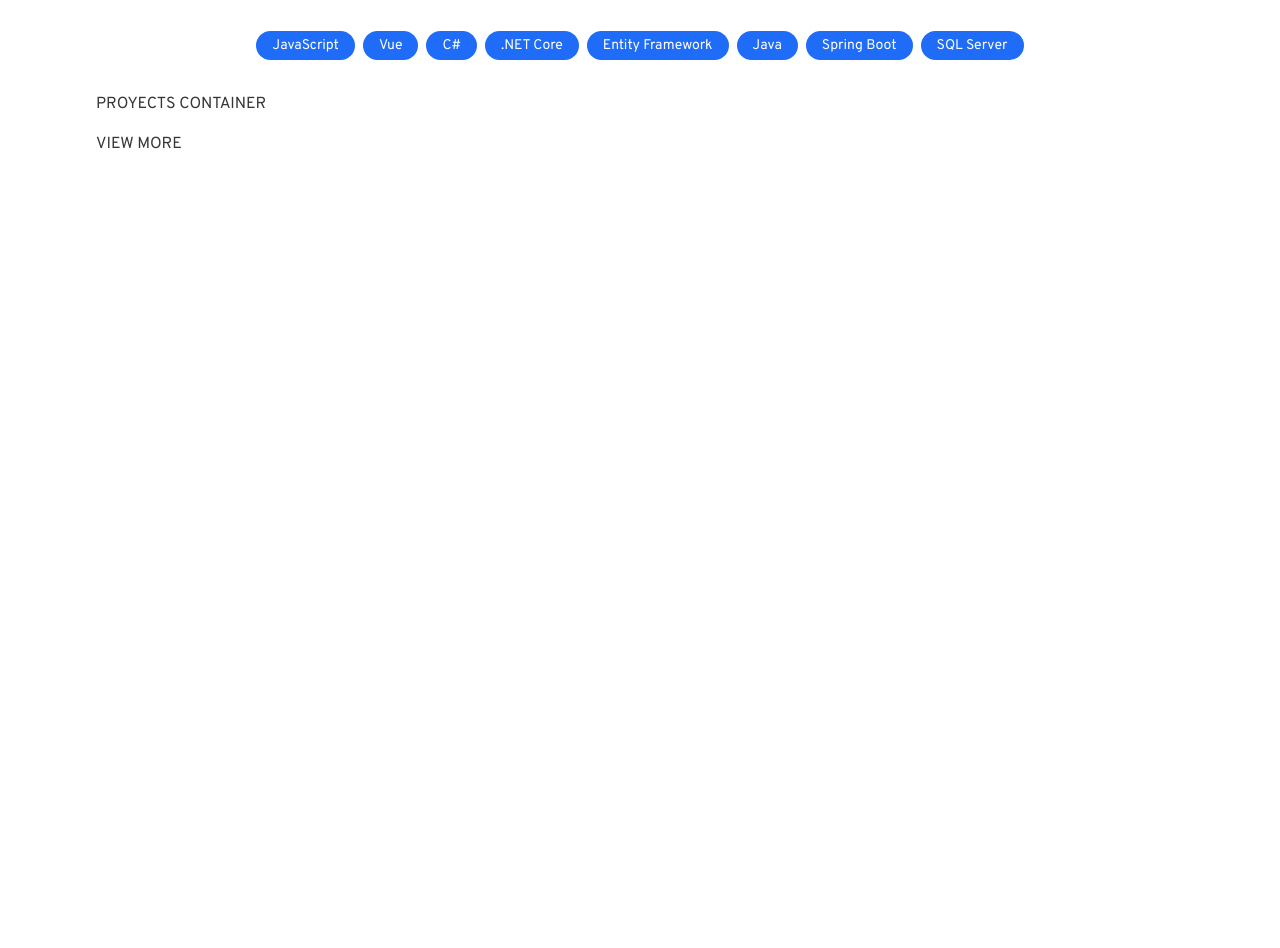
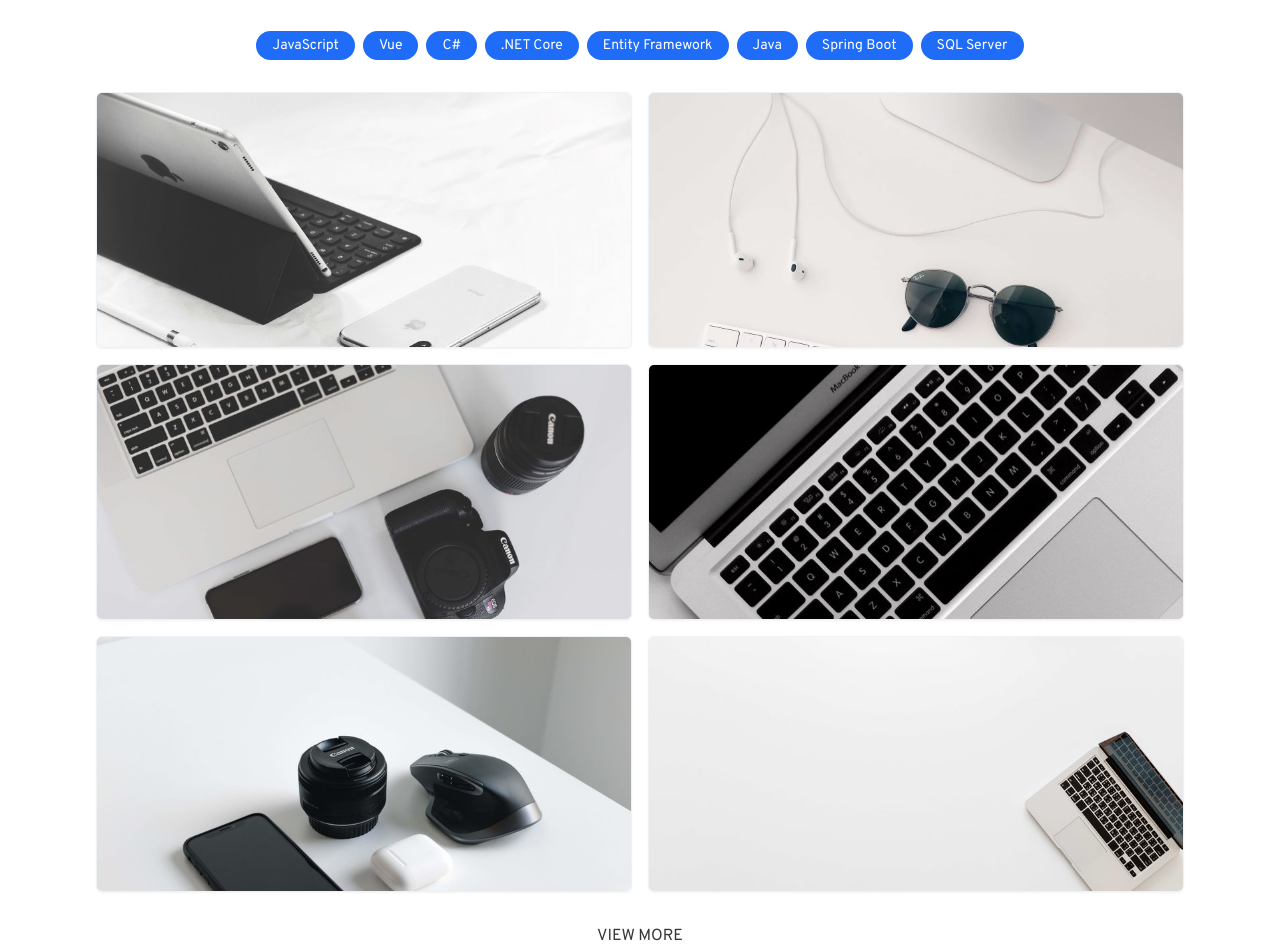
Before and after one commit to gonzalomansilla/Portfolio, a Vue app: page / in a window 1280 px wide. Shown: the part 1680-2628 px from the top of the page. Before the commit the page ends 1836 px from the top, so only its background shows below. Built offline with nearby package versions, Linux system fonts and the light colour scheme.

Commit message:
feat: Grid de proyectos y componente Proyect

```diff
--- a/src/components/sections/Portfolio.vue
+++ b/src/components/sections/Portfolio.vue
@@ -12,195 +12,11 @@
           ></ProyectTag>
         </div>
 
-        <div class="proyects grid gap-4">
-          <!-- TODO Proyectos -->
-          <div>
-            PROYECTS CONTAINER
-            <!--
-            <div class="proyect">
-              <div class="proyect__img-container">
-                <img
-                  src="img/optimized/proyect-img.jpg"
-                  loading="lazy"
-                  lt="Proyect image"
-                  class="proyect__img center-img"
-                />
-              </div>
+        <div class="grid gap-4 grid-cols-1 md:grid-cols-2">
+          <Proyect v-for="(proyect, index) in proyects" :key="index" :proyect="proyect"></Proyect>
+        </div>
 
-              <div class="proyect__details details">
-                <h3 class="details__title">Proyect Title</h3>
-                <p class="details__description">
-                  Lorem ipsum dolor sit amet consectetur adipisicing elit. Sequi officia
-                  dolorum voluptas, amet consectetur adipisicing elit
-                </p>
-                <div class="details__labels labels">
-                  <div class="labels__label label label_size_small label_theme_white">
-                    <a href>HTML</a>
-                  </div>
-                  <div class="labels__label label label_size_small label_theme_white">
-                    <a href>CSS</a>
-                  </div>
-                  <div class="labels__label label label_size_small label_theme_white">
-                    <a href>JavaScript</a>
-                  </div>
-                </div>
-                <a href class="details__link-github">GitHub</a>
-              </div>
-            </div>
-
-            <div class="proyect">
-              <div class="proyect__img-container">
-                <img
-                  src="img/optimized/proyect-img2.jpg"
-                  loading="lazy"
-                  alt="Proyect image"
-                  class="proyect__img center-img"
-                />
-              </div>
-              <div class="proyect__details details">
-                <h3 class="details__title">Proyect Title</h3>
-                <p class="details__description">
-                  Lorem ipsum dolor sit amet consectetur adipisicing elit. Sequi officia
-                  dolorum voluptas.
-                </p>
-                <div class="details__labels labels">
-                  <div class="labels__label label label_size_small label_theme_white">
-                    <a href>HTML</a>
-                  </div>
-                  <div class="labels__label label label_size_small label_theme_white">
-                    <a href>CSS</a>
-                  </div>
-                  <div class="labels__label label label_size_small label_theme_white">
-                    <a href>JavaScript</a>
-                  </div>
-                </div>
-                <a href class="details__link-github">GitHub</a>
-              </div>
-            </div>
-
-            <div class="proyect">
-              <div class="proyect__img-container">
-                <img
-                  src="img/optimized/proyect-img7.jpg"
-                  loading="lazy"
-                  alt="Proyect image"
-                  class="proyect__img center-img"
-                />
-              </div>
-              <div class="proyect__details details">
-                <h3 class="details__title">Proyect Title</h3>
-                <p class="details__description">
-                  Lorem ipsum dolor sit amet consectetur adipisicing elit. Sequi officia
-                  dolorum voluptas.
-                </p>
-                <div class="details__labels labels">
-                  <div class="labels__label label label_size_small label_theme_white">
-                    <a href>HTML</a>
-                  </div>
-                  <div class="labels__label label label_size_small label_theme_white">
-                    <a href>CSS</a>
-                  </div>
-                  <div class="labels__label label label_size_small label_theme_white">
-                    <a href>JavaScript</a>
-                  </div>
-                </div>
-                <a href class="details__link-github">GitHub</a>
-              </div>
-            </div>
-
-            <div class="proyect">
-              <div class="proyect__img-container">
-                <img
-                  src="img/optimized/proyect-img4.jpg"
-                  loading="lazy"
-                  alt="Proyect image"
-                  class="proyect__img center-img"
-                />
-              </div>
-              <div class="proyect__details details">
-                <h3 class="details__title">Proyect Title</h3>
-                <p class="details__description">
-                  Lorem ipsum dolor sit amet consectetur adipisicing elit. Sequi officia
-                  dolorum voluptas.
-                </p>
-                <div class="details__labels labels">
-                  <div class="labels__label label label_size_small label_theme_white">
-                    <a href>HTML</a>
-                  </div>
-                  <div class="labels__label label label_size_small label_theme_white">
-                    <a href>CSS</a>
-                  </div>
-                  <div class="labels__label label label_size_small label_theme_white">
-                    <a href>JavaScript</a>
-                  </div>
-                </div>
-                <a href class="details__link-github">GitHub</a>
-              </div>
-            </div>
-
-            <div class="proyect">
-              <div class="proyect__img-container">
-                <img
-                  src="img/optimized/proyect-img5.jpg"
-                  loading="lazy"
-                  alt="Proyect image"
-                  class="proyect__img center-img"
-                />
-              </div>
-              <div class="proyect__details details">
-                <h3 class="details__title">Proyect Title</h3>
-                <p class="details__description">
-                  Lorem ipsum dolor sit amet consectetur adipisicing elit. Sequi officia
-                  dolorum voluptas.
-                </p>
-                <div class="details__labels labels">
-                  <div class="labels__label label label_size_small label_theme_white">
-                    <a href>HTML</a>
-                  </div>
-                  <div class="labels__label label label_size_small label_theme_white">
-                    <a href>CSS</a>
-                  </div>
-                  <div class="labels__label label label_size_small label_theme_white">
-                    <a href>JavaScript</a>
-                  </div>
-                </div>
-                <a href class="details__link-github">GitHub</a>
-              </div>
-            </div>
-
-            <div class="proyect">
-              <div class="proyect__img-container">
-                <img
-                  src="img/optimized/proyect-img6.jpg"
-                  loading="lazy"
-                  alt="Proyect image"
-                  class="proyect__img center-img"
-                />
-              </div>
-              <div class="proyect__details details">
-                <h3 class="details__title">Proyect Title</h3>
-                <p class="details__description">
-                  Lorem ipsum dolor sit amet consectetur adipisicing elit. Sequi officia
-                  dolorum voluptas.
-                </p>
-                <div class="details__labels labels">
-                  <div class="labels__label label label_size_small label_theme_white">
-                    <a href>HTML</a>
-                  </div>
-                  <div class="labels__label label label_size_small label_theme_white">
-                    <a href>CSS</a>
-                  </div>
-                  <div class="labels__label label label_size_small label_theme_white">
-                    <a href>JavaScript</a>
-                  </div>
-                </div>
-                <a href class="details__link-github">GitHub</a>
-              </div>
-            </div>-->
-          </div>
-
-          <a class="uppercase">view more</a>
-        </div>
+        <a class="text-center uppercase">view more</a>
       </section>
     </template>
   </BaseSection>
@@ -209,12 +25,14 @@
 <script>
 import BaseSection from "./../base/BaseSection";
 import ProyectTag from "./../ui/ProyectTag";
+import Proyect from "./../ui/Proyect";
 
 export default {
   name: "PortfolioSection",
   components: {
     BaseSection,
     ProyectTag,
+    Proyect,
   },
   data: () => ({
     proyectTags: [
@@ -227,99 +45,58 @@ export default {
       "Spring Boot",
       "SQL Server",
     ],
+    proyects: [
+      {
+        title: "Proyect Title",
+        imageUrl: "/img/proyect-img.jpg",
+        descript:
+          "Lorem ipsum dolor sit amet consectetur adipisicing elit. Sequi officia dolorum voluptas, amet consectetur adipisicing elit.",
+        tecnologies: ["Vue", "C#", "SQL Server"],
+        repositoryUrl: "https://github.com/NewtonGrav",
+      },
+      {
+        title: "Proyect Title",
+        imageUrl: "/img/proyect-img2.jpg",
+        descript:
+          "Lorem ipsum dolor sit amet consectetur adipisicing elit. Sequi officia dolorum voluptas, amet consectetur adipisicing elit.",
+        tecnologies: ["JavaScript"],
+        repositoryUrl: "https://github.com/NewtonGrav",
+      },
+      {
+        title: "Proyect Title",
+        imageUrl: "/img/proyect-img4.jpg",
+        descript:
+          "Lorem ipsum dolor sit amet consectetur adipisicing elit. Sequi officia dolorum voluptas, amet consectetur adipisicing elit.",
+        tecnologies: ["Java", "Spring Boot"],
+        repositoryUrl: "https://github.com/NewtonGrav",
+      },
+      {
+        title: "Proyect Title",
+        imageUrl: "/img/proyect-img5.jpg",
+        descript:
+          "Lorem ipsum dolor sit amet consectetur adipisicing elit. Sequi officia dolorum voluptas, amet consectetur adipisicing elit.",
+        tecnologies: ["C#", ".NET Core"],
+        repositoryUrl: "https://github.com/NewtonGrav",
+      },
+      {
+        title: "Proyect Title",
+        imageUrl: "/img/proyect-img6.jpg",
+        descript:
+          "Lorem ipsum dolor sit amet consectetur adipisicing elit. Sequi officia dolorum voluptas, amet consectetur adipisicing elit.",
+        tecnologies: ["Vue", "C#", ".NET Core"],
+        repositoryUrl: "https://github.com/NewtonGrav",
+      },
+      {
+        title: "Proyect Title",
+        imageUrl: "/img/proyect-img7.jpg",
+        descript:
+          "Lorem ipsum dolor sit amet consectetur adipisicing elit. Sequi officia dolorum voluptas, amet consectetur adipisicing elit.",
+        tecnologies: ["Java"],
+        repositoryUrl: "https://github.com/NewtonGrav",
+      },
+    ],
   }),
 };
 </script>
 
-<style lang="scss" scoped>
-.proyect {
-  &:hover > .proyect__details {
-    opacity: 1;
-  }
-}
-
-.proyect__img-container {
-  object-fit: cover;
-}
-
-.proyect__details {
-  opacity: 0;
-  transition: all 0.6s;
-}
-
-.details {
-  text-align: center;
-}
-
-.details__title {
-  text-transform: uppercase;
-}
-
-.center-img {
-  object-fit: cover;
-  height: 100%;
-}
-
-// LAYOUT
-.portfolio__title {
-  grid-area: title;
-}
-
-.proyect {
-  position: relative;
-}
-
-// Patron de diseño
-.proyect__img-container {
-  position: relative;
-  padding-top: 56.25%;
-  width: 100%;
-  overflow: hidden;
-}
-
-.proyect__img {
-  position: absolute;
-  top: 0;
-  left: 0;
-  width: 100%;
-}
-
-.details {
-  display: grid;
-  grid-template-columns: 1fr auto;
-  grid-template-rows: 1fr 1fr 1fr;
-  grid-row-gap: 32px;
-  grid-column-gap: 32px;
-  grid-template-areas:
-    "title title"
-    "description description"
-    "labels link-github";
-
-  height: 100%;
-  width: 100%;
-  // height: calc(100% - 32px);
-  // width: calc(100% - 32px);
-  padding: 16px;
-}
-
-.details__title {
-  grid-area: title;
-  align-self: center;
-}
-
-.details__description {
-  grid-area: description;
-}
-
-.details__labels {
-  grid-area: labels;
-  justify-content: left;
-  align-self: flex-end;
-  // Parche: soluciona alineamiento con respecto al link de GitHub
-  margin-bottom: -4px;
-}
-
-.details__link-github {
-  align-self: flex-end;
-}
-</style>
+<style lang="scss" scoped></style>
--- /dev/null
+++ b/src/components/ui/Proyect.vue
@@ -0,0 +1,110 @@
+<template>
+  <div class="proyect relative h-64 shadow-sm rounded-md overflow-hidden border border-gray-200">
+    <div class="proyect__img-container">
+      <img
+        :src="proyect.imageUrl"
+        loading="lazy"
+        let="Proyect image"
+        class="proyect__img object-cover"
+      />
+    </div>
+
+    <div class="proyect__details md:hidden absolute inset-x-0 bottom-0 h-12 sm:h-16 sm:text-lg w-full bg-primary-50 opacity-85">
+      <div class="w-full h-full flex gap-4 justify-between items-center p-3 font-light text-white">
+        <p>{{ proyect.title }}</p>
+        <a :href="proyect.repositoryUrl">GitHub</a>
+      </div>
+    </div>
+
+    <div class="my__hover hidden md:hover:block absolute inset-0 bg-primary-50 bg-opacity-90">
+      <div class="w-full h-full grid grid-cols-1 items-center p-4 text-white">
+        <a :href="proyect.repositoryUrl" class="self-start text-lg text-center tracking-wider">{{ proyect.title }}</a>
+
+        <p class="text-center font-light tracking-wider">{{ proyect.descript }}</p>
+
+        <div class="flex justify-between self-end">
+          <div class="flex gap-2 ">
+            <ProyectTag
+              v-for="(tag, index) in proyect.tecnologies"
+              :key="index"
+              theme="white"
+              size="small"
+              :text="tag"
+            ></ProyectTag>
+          </div>
+
+          <a :href="proyect.repositoryUrl" class="self-end font-light">View proyect</a>
+        </div>
+      </div>
+    </div>
+  </div>
+</template>
+
+<script>
+import ProyectTag from "./ProyectTag";
+
+export default {
+  name: "Proyect",
+  components: {
+    ProyectTag
+  },
+  props: {
+    proyect: {
+      title: String,
+      imageUrl: String,
+      descript: String,
+      tecnologies: [],
+      repositoryUrl: String
+    }
+  }
+};
+</script>
+
+<style lang="scss" scoped>
+@screen md {
+  .proyect:hover .my__hover{
+    display: block;
+  }
+}
+
+
+// .proyect__details-hover {
+//   opacity: 0;
+//   transition: all 0.6s;
+// }
+
+// LAYOUT
+
+// Patron de diseño
+.proyect__img-container {
+  position: relative;
+  padding-top: 56.25%;
+  width: 100%;
+  overflow: hidden;
+}
+
+.proyect__img {
+  position: absolute;
+  top: 0;
+  left: 0;
+  width: 100%;
+}
+
+// .details {
+//   display: grid;
+//   grid-template-columns: 1fr auto;
+//   grid-template-rows: 1fr 1fr 1fr;
+//   grid-row-gap: 32px;
+//   grid-column-gap: 32px;
+//   grid-template-areas:
+//     "title title"
+//     "description description"
+//     "labels link-github";
+
+//   height: 100%;
+//   width: 100%;
+//   // height: calc(100% - 32px);
+//   // width: calc(100% - 32px);
+//   padding: 16px;
+// }
+</style>
```
